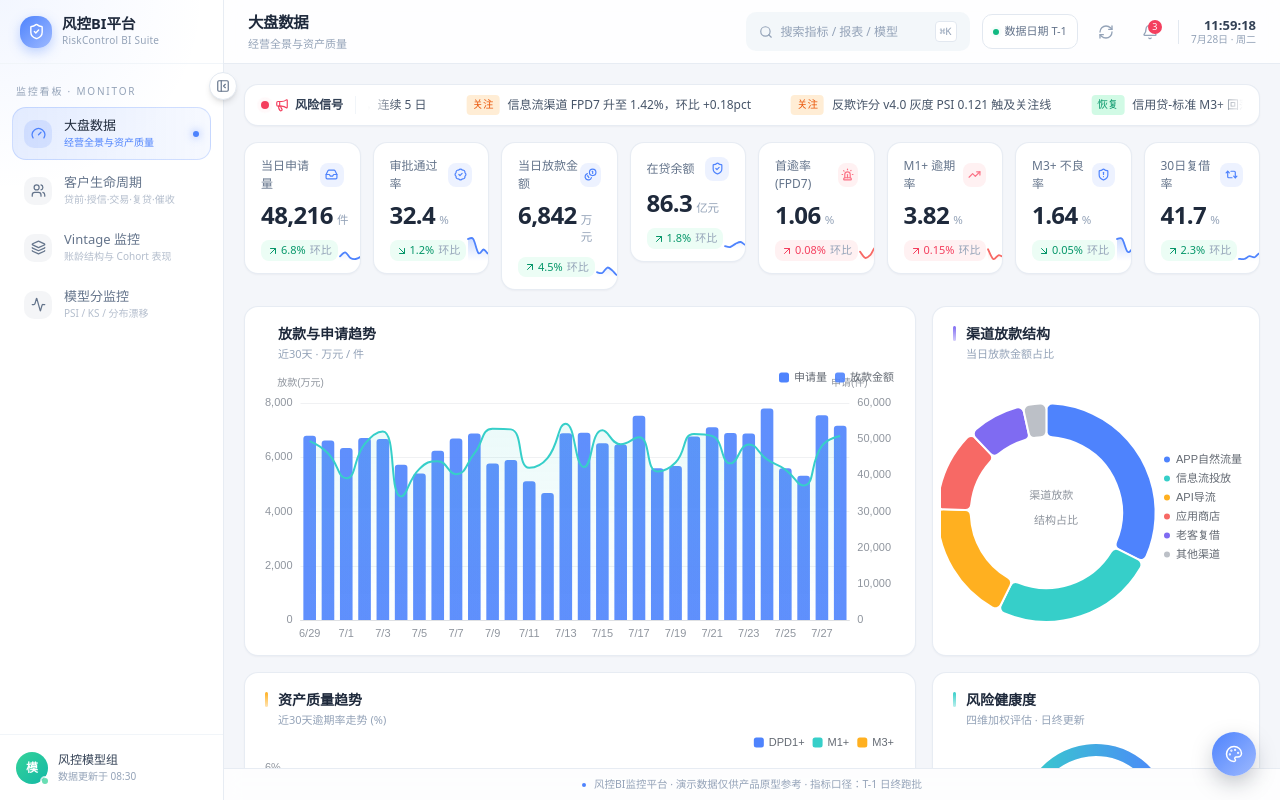
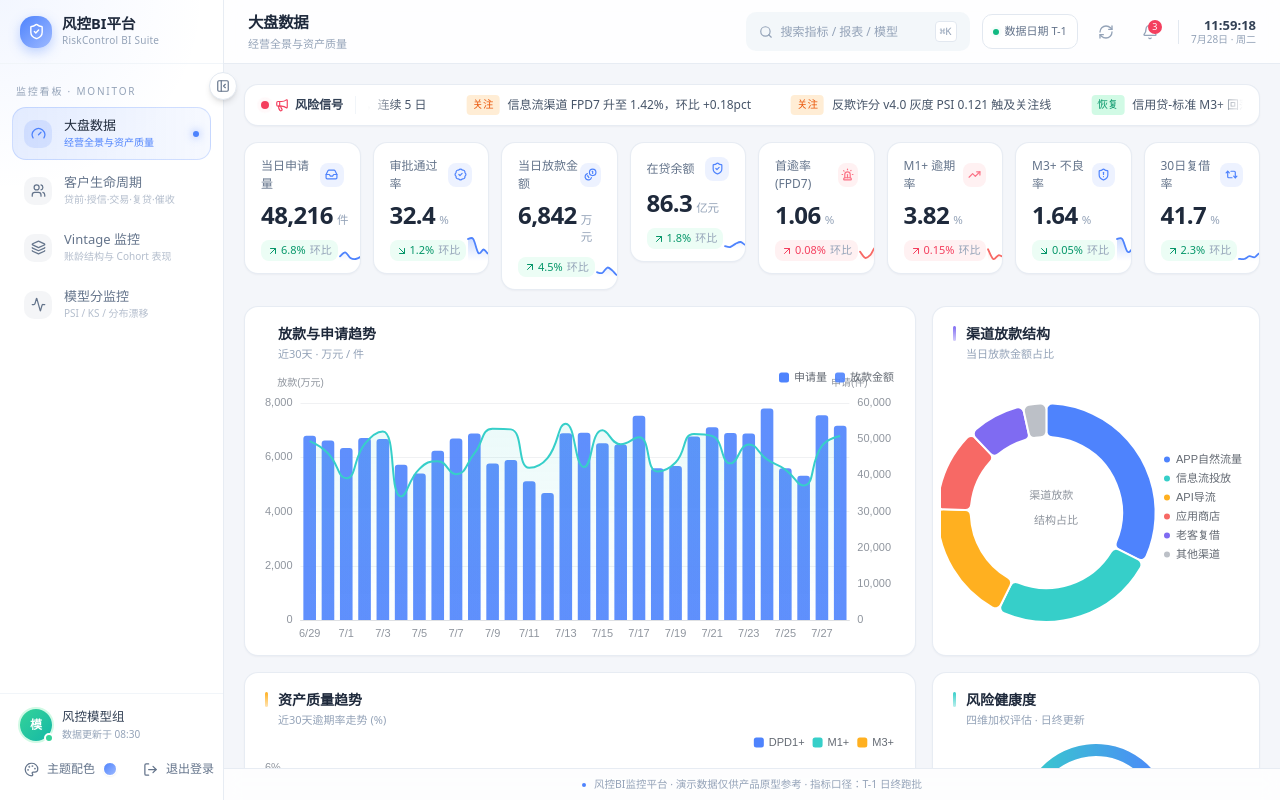
Before and after one commit to mexin56/risk-bi-platform, a React (Vite) app: page / in a window 1280 px wide. Built offline with nearby package versions, Linux system fonts and the light colour scheme.

Commit message:
左下角用户区+10套主题+退出登录

```diff
--- a/src/App.tsx
+++ b/src/App.tsx
@@ -5,6 +5,7 @@ import {
   Bell,
   Gauge,
   Layers,
+  LogOut,
   PanelLeftClose,
   PanelLeftOpen,
   RefreshCw,
@@ -52,7 +53,14 @@ export default function App() {
   const [collapsed, setCollapsed] = useState(false);
   const [refreshing, setRefreshing] = useState(false);
   const [themeKey, setThemeKey] = useState(getTheme().key);
+  const [logoutOpen, setLogoutOpen] = useState(false);
+  const [loggedOut, setLoggedOut] = useState(false);
   const active = NAV.find((n) => n.key === page)!;
+
+  const handleLogout = () => {
+    setLogoutOpen(false);
+    setLoggedOut(true);
+  };
 
   useEffect(() => {
     applyTheme(getTheme()); // 确保首屏 CSS 变量就位
@@ -164,21 +172,37 @@ export default function App() {
           })}
         </nav>
 
-        {/* 底部用户 */}
-        <div className={`relative border-t border-slate-100 ${collapsed ? 'p-3 flex justify-center' : 'p-4'}`}>
-          <div className="flex items-center gap-2.5">
+        {/* ============ 左下角用户操作区 ============ */}
+        <div className={`relative border-t border-slate-100 ${collapsed ? 'px-2.5 py-3' : 'p-3.5'}`}>
+          {/* 用户卡片 */}
+          <div className={`flex items-center ${collapsed ? 'justify-center' : 'gap-2.5 px-1.5'}`}>
             <div className="relative shrink-0">
-              <div className="w-8 h-8 rounded-full bg-gradient-to-br from-emerald-400 to-teal-500 flex items-center justify-center text-white text-[12px] font-semibold">
+              <div className="w-8 h-8 rounded-full bg-gradient-to-br from-emerald-400 to-teal-500 flex items-center justify-center text-white text-[12px] font-semibold ring-2 ring-emerald-100">
                 模
               </div>
-              <span className="absolute -bottom-0.5 -right-0.5 w-2.5 h-2.5 rounded-full bg-emerald-400 border-2 border-white animate-pulse" />
+              <span className="absolute -bottom-0.5 -right-0.5 w-2.5 h-2.5 rounded-full bg-emerald-400 border-2 border-white" />
             </div>
             {!collapsed && (
-              <div>
-                <div className="text-slate-700 text-[12px] whitespace-nowrap">风控模型组</div>
+              <div className="min-w-0">
+                <div className="text-slate-700 text-[12.5px] font-medium whitespace-nowrap">风控模型组</div>
                 <div className="text-slate-400 text-[10px] whitespace-nowrap">数据更新于 08:30</div>
               </div>
             )}
+          </div>
+
+          {/* 操作按钮：主题配色 + 退出登录 */}
+          <div className={`mt-2.5 flex ${collapsed ? 'flex-col items-center gap-1.5' : 'gap-1.5'}`}>
+            <ThemeSettings currentKey={themeKey} onChange={handleTheme} collapsed={collapsed} />
+            <button
+              onClick={() => setLogoutOpen(true)}
+              title="退出登录"
+              className={`flex items-center rounded-lg text-slate-500 hover:text-rose-500 hover:bg-rose-50 transition-colors duration-200 ${
+                collapsed ? 'w-9 h-9 justify-center' : 'flex-1 gap-2 px-2.5 py-2'
+              }`}
+            >
+              <LogOut size={15} className="shrink-0" />
+              {!collapsed && <span className="text-[12px] font-medium whitespace-nowrap">退出登录</span>}
+            </button>
           </div>
         </div>
       </aside>
@@ -257,8 +281,88 @@ export default function App() {
         </footer>
       </div>
 
-      {/* 右下角主题配色设置 */}
-      <ThemeSettings currentKey={themeKey} onChange={handleTheme} />
+      {/* ============ 退出登录确认弹窗 ============ */}
+      <AnimatePresence>
+        {logoutOpen && (
+          <>
+            <motion.div
+              initial={{ opacity: 0 }}
+              animate={{ opacity: 1 }}
+              exit={{ opacity: 0 }}
+              className="fixed inset-0 z-[90] bg-slate-900/30 backdrop-blur-[2px]"
+              onClick={() => setLogoutOpen(false)}
+            />
+            <motion.div
+              initial={{ opacity: 0, scale: 0.92, y: 12 }}
+              animate={{ opacity: 1, scale: 1, y: 0 }}
+              exit={{ opacity: 0, scale: 0.92, y: 12 }}
+              transition={{ type: 'spring', stiffness: 420, damping: 30 }}
+              className="fixed left-1/2 top-1/2 -translate-x-1/2 -translate-y-1/2 z-[95] w-[320px] bg-white rounded-2xl shadow-[0_24px_64px_-16px_rgba(15,23,42,0.35)] p-6"
+            >
+              <div
+                className="w-11 h-11 rounded-full mx-auto flex items-center justify-center mb-3"
+                style={{ background: 'rgba(var(--brand-rgb),0.10)', color: 'var(--brand)' }}
+              >
+                <LogOut size={18} />
+              </div>
+              <div className="text-center text-[15px] font-semibold text-slate-800">退出登录</div>
+              <div className="text-center text-[12px] text-slate-400 mt-1.5 mb-5">确定要退出当前账号吗？未保存的看板配置将保留在本地。</div>
+              <div className="flex gap-2.5">
+                <button
+                  onClick={() => setLogoutOpen(false)}
+                  className="flex-1 py-2.5 rounded-xl border border-slate-200 text-[13px] text-slate-600 hover:bg-slate-50 transition-colors"
+                >
+                  取消
+                </button>
+                <button
+                  onClick={handleLogout}
+                  className="flex-1 py-2.5 rounded-xl text-[13px] text-white transition-opacity hover:opacity-90"
+                  style={{ background: 'linear-gradient(135deg, var(--brand), var(--brand-300))' }}
+                >
+                  确认退出
+                </button>
+              </div>
+            </motion.div>
+          </>
+        )}
+      </AnimatePresence>
+
+      {/* ============ 已退出登录 全屏页 ============ */}
+      <AnimatePresence>
+        {loggedOut && (
+          <motion.div
+            initial={{ opacity: 0 }}
+            animate={{ opacity: 1 }}
+            exit={{ opacity: 0 }}
+            className="fixed inset-0 z-[100] flex flex-col items-center justify-center"
+            style={{ background: 'var(--app-bg, #f4f6fa)' }}
+          >
+            <motion.div
+              initial={{ opacity: 0, y: 20 }}
+              animate={{ opacity: 1, y: 0 }}
+              transition={{ delay: 0.15, duration: 0.5, ease: [0.22, 1, 0.36, 1] }}
+              className="flex flex-col items-center"
+            >
+              <div
+                className="w-16 h-16 rounded-2xl flex items-center justify-center mb-5"
+                style={{ background: 'linear-gradient(135deg, var(--brand), var(--brand-300))', boxShadow: '0 12px 32px rgba(var(--brand-rgb),0.35)' }}
+              >
+                <ShieldCheck size={30} className="text-white" />
+              </div>
+              <div className="text-[20px] font-semibold text-slate-800">已安全退出</div>
+              <div className="text-[13px] text-slate-400 mt-2 mb-8">感谢使用风控BI监控平台</div>
+              <button
+                onClick={() => setLoggedOut(false)}
+                className="px-8 py-3 rounded-xl text-[14px] font-medium text-white transition-all hover:opacity-90 hover:shadow-lg"
+                style={{ background: 'linear-gradient(135deg, var(--brand), var(--brand-300))' }}
+              >
+                重新登录
+              </button>
+              <div className="mt-6 text-[11px] text-slate-300">演示环境 · 无真实账号体系</div>
+            </motion.div>
+          </motion.div>
+        )}
+      </AnimatePresence>
     </div>
   );
 }
--- a/src/components/ThemeSettings.tsx
+++ b/src/components/ThemeSettings.tsx
@@ -1,50 +1,75 @@
 import { useState } from 'react';
 import { AnimatePresence, motion } from 'framer-motion';
-import { Check, Palette, X } from 'lucide-react';
+import { Check, Palette } from 'lucide-react';
 import { THEME_PRESETS, type ThemePreset } from '@/lib/theme';
 
-// 右下角悬浮主题配色设置
+// 侧边栏左下角 · 主题配色触发器 + 上弹面板
 export default function ThemeSettings({
   currentKey,
   onChange,
+  collapsed = false,
 }: {
   currentKey: string;
   onChange: (p: ThemePreset) => void;
+  collapsed?: boolean;
 }) {
   const [open, setOpen] = useState(false);
 
   return (
-    <div className="fixed bottom-6 right-6 z-50 flex flex-col items-end gap-3">
+    <div className={`relative ${collapsed ? '' : 'flex-1'}`}>
+      {/* 触发按钮 */}
+      <button
+        onClick={() => setOpen((v) => !v)}
+        title="主题配色"
+        className={`flex items-center rounded-lg transition-colors duration-200 ${
+          collapsed
+            ? 'w-9 h-9 justify-center'
+            : 'w-full gap-2 px-2.5 py-2'
+        } ${
+          open
+            ? 'text-slate-800'
+            : 'text-slate-500 hover:text-slate-800 hover:bg-slate-100/80'
+        }`}
+        style={open ? { background: 'rgba(var(--brand-rgb),0.10)', color: 'var(--brand)' } : undefined}
+      >
+        <Palette size={15} className="shrink-0" />
+        {!collapsed && <span className="text-[12px] font-medium whitespace-nowrap">主题配色</span>}
+        {!collapsed && (
+          <span
+            className="ml-auto w-3.5 h-3.5 rounded-full border border-white shadow-sm"
+            style={{ background: 'linear-gradient(135deg, var(--brand), var(--brand-300))' }}
+          />
+        )}
+      </button>
+
+      {/* 上弹面板 */}
       <AnimatePresence>
         {open && (
+          <>
+            <div className="fixed inset-0 z-40" onClick={() => setOpen(false)} />
             <motion.div
-            initial={{ opacity: 0, y: 12, scale: 0.92 }}
+              initial={{ opacity: 0, y: 10, scale: 0.95 }}
               animate={{ opacity: 1, y: 0, scale: 1 }}
-            exit={{ opacity: 0, y: 12, scale: 0.92 }}
-            transition={{ type: 'spring', stiffness: 380, damping: 28 }}
-            className="w-[228px] bg-white rounded-2xl border border-slate-200/90 shadow-[0_16px_48px_-12px_rgba(15,23,42,0.25)] p-4"
+              exit={{ opacity: 0, y: 10, scale: 0.95 }}
+              transition={{ type: 'spring', stiffness: 400, damping: 30 }}
+              className="absolute bottom-11 left-0 z-50 w-[252px] bg-white rounded-2xl border border-slate-200/90 shadow-[0_16px_48px_-12px_rgba(15,23,42,0.28)] p-4 origin-bottom-left"
             >
               <div className="flex items-center justify-between mb-3">
                 <div className="text-[13px] font-semibold text-slate-800">主题配色</div>
-              <button
-                onClick={() => setOpen(false)}
-                className="p-1 rounded-md text-slate-400 hover:text-slate-600 hover:bg-slate-100 transition-colors"
-              >
-                <X size={14} />
-              </button>
+                <div className="text-[10px] text-slate-400">{THEME_PRESETS.length} 套预设</div>
               </div>
-            <div className="grid grid-cols-5 gap-2">
+              <div className="grid grid-cols-5 gap-x-2 gap-y-2.5">
                 {THEME_PRESETS.map((p) => {
                   const on = p.key === currentKey;
                   return (
                     <button
                       key={p.key}
                       onClick={() => onChange(p)}
-                    className="group flex flex-col items-center gap-1.5"
+                      className="group flex flex-col items-center gap-1"
                       title={p.name}
                     >
                       <span
-                      className={`relative w-8 h-8 rounded-full transition-transform group-hover:scale-110 ${
+                        className={`relative w-8 h-8 rounded-full transition-transform duration-200 group-hover:scale-110 ${
                           on ? 'ring-2 ring-offset-2 ring-slate-300' : ''
                         }`}
                         style={{
@@ -54,7 +79,7 @@ export default function ThemeSettings({
                       >
                         {on && <Check size={14} className="absolute inset-0 m-auto text-white" strokeWidth={3} />}
                       </span>
-                    <span className={`text-[10px] ${on ? 'text-slate-800 font-medium' : 'text-slate-400'}`}>
+                      <span className={`text-[10px] leading-3 ${on ? 'text-slate-800 font-medium' : 'text-slate-400'}`}>
                         {p.name}
                       </span>
                     </button>
@@ -62,22 +87,12 @@ export default function ThemeSettings({
                 })}
               </div>
               <div className="mt-3 pt-3 border-t border-slate-100 text-[10.5px] text-slate-400 leading-4">
-              主色将联动侧边栏高亮、KPI 趋势与全站图表色板
+                主色联动侧边栏高亮、KPI 趋势与全站图表色板，背景色同步切换
               </div>
             </motion.div>
+          </>
         )}
       </AnimatePresence>
-
-      <motion.button
-        whileHover={{ scale: 1.06 }}
-        whileTap={{ scale: 0.94 }}
-        onClick={() => setOpen((v) => !v)}
-        className="w-11 h-11 rounded-full text-white flex items-center justify-center shadow-[0_8px_24px_-4px_rgba(15,23,42,0.35)]"
-        style={{ background: 'linear-gradient(135deg, var(--brand), var(--brand-300))' }}
-        title="主题配色设置"
-      >
-        <Palette size={18} />
-      </motion.button>
     </div>
   );
 }
```
Also changed, not shown: src/lib/theme.ts (+6 -1 lines). Lines whose indentation alone changed are shown as unchanged.
